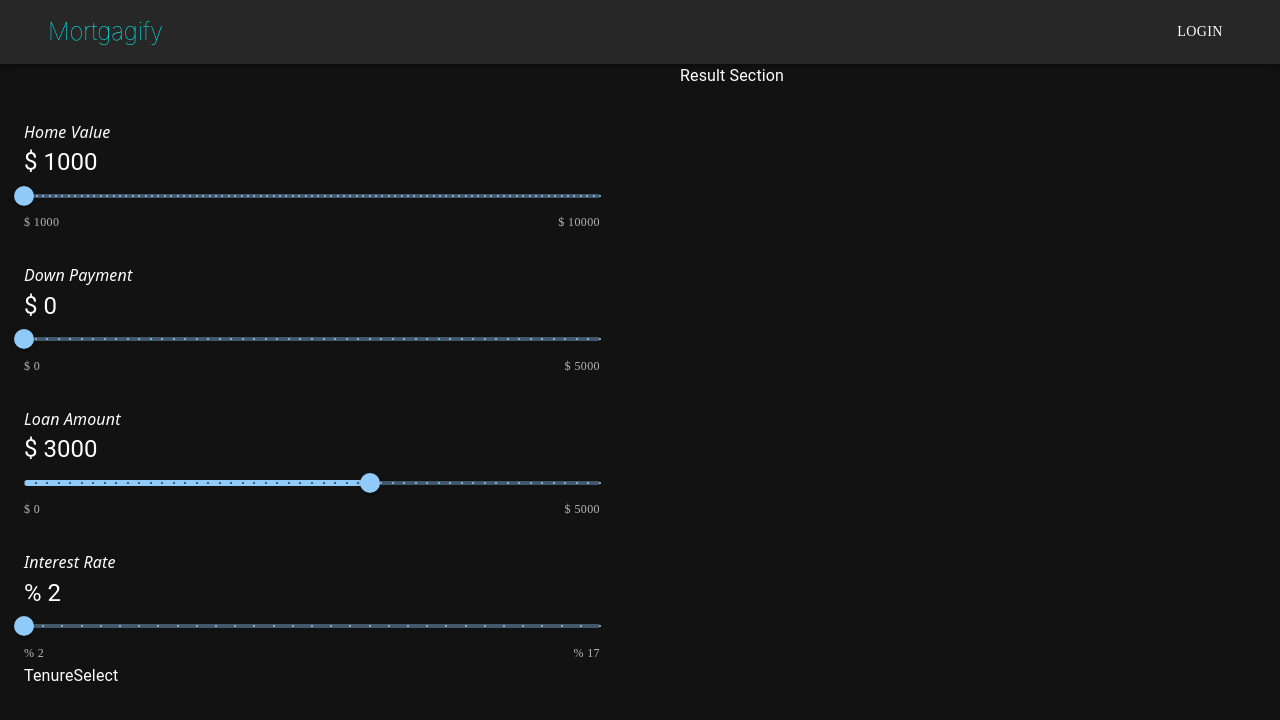
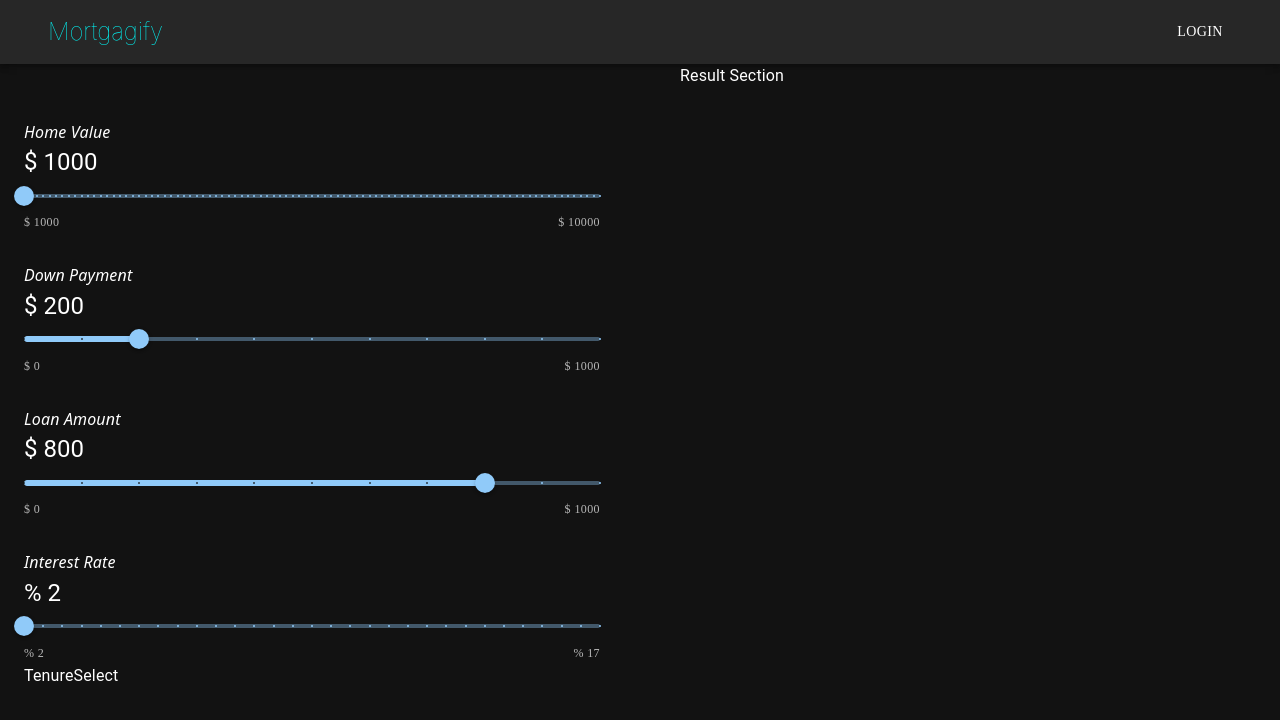
Before and after one commit to Shohaibur/Mortgagify, a React (Create React App) app: page / in a window 1280 px wide. Shown: the top 720 px of the page. Built offline with nearby package versions, Linux system fonts and the light colour scheme.

Commit message:
slider functionality complete

```diff
--- a/src/App.js
+++ b/src/App.js
@@ -9,8 +9,8 @@ function App() {
 
   const [data, setData] = useState({
     homeValue: 1000 ,
-    downPayment: 0 ,
-    loanAmount: 3000 ,
+    downPayment: 1000 * 0.2 ,
+    loanAmount: 1000 * 0.8 ,
     interestRate:2
 
   })
--- a/src/components/SliderSelect.js
+++ b/src/components/SliderSelect.js
@@ -8,50 +8,66 @@ const SliderSelect = ({ data, setData }) => {
       {/* <Stack spacing={1}>{(label = "Home Value")}</Stack> */}
       <Stack spacing={3.8} marginTop={7}>
         <SliderComponent
+          label={"Home Value"}
           min={1000}
           max={10000}
           defaultValue={data.homeValue} //on slider
           value={data.homeValue}
-          onChange={(e, value) => setData({ ...data, homeValue: value })} //state change
+          onChange={(e, value) =>
+            setData({
+              ...data,
+              downPayment: value * 0.2,
+              loanAmount: value * 0.8,
+              homeValue: value,
+            })
+          } //state change
           step={100}
           unit={"$"}
-          label={"Home Value"}
           amount={data.homeValue}
         />
-
         <SliderComponent
+          label={"Down Payment"}
           min={0}
-          max={5000}
+          max={data.homeValue}
           defaultValue={data.downPayment}
           value={data.downPayment}
           step={100}
-          onChange={(e, value) => setData({ ...data, downPayment: value })}
+          onChange={(e, value) =>
+            setData({
+              ...data,
+              loanAmount: data.homeValue - value,
+              downPayment: value,
+            })
+          }
           unit={"$"}
-          label={"Down Payment"}
           amount={data.downPayment}
         />
-
         <SliderComponent
+          label={"Loan Amount"}
           min={0}
-          max={5000}
+          max={data.homeValue}
           defaultValue={data.loanAmount}
           value={data.loanAmount}
           step={100}
-          onChange={(e, value) => setData({ ...data, loanAmount: value })}
+          onChange={(e, value) =>
+            setData({
+              ...data,
+              downPayment: data.homeValue - value,
+              loanAmount: value,
+            })
+          }
           unit={"$"}
-          label={"Loan Amount"}
           amount={data.loanAmount}
         />
-
         <SliderComponent
+          label={"Interest Rate"}
           min={2}
           max={17}
           defaultValue={data.interestRate}
           value={data.interestRate}
-          step={.5}
+          step={0.5}
           onChange={(e, value) => setData({ ...data, interestRate: value })}
           unit={"%"}
-          label={"Interest Rate"}
           amount={data.interestRate}
         />
       </Stack>
```
